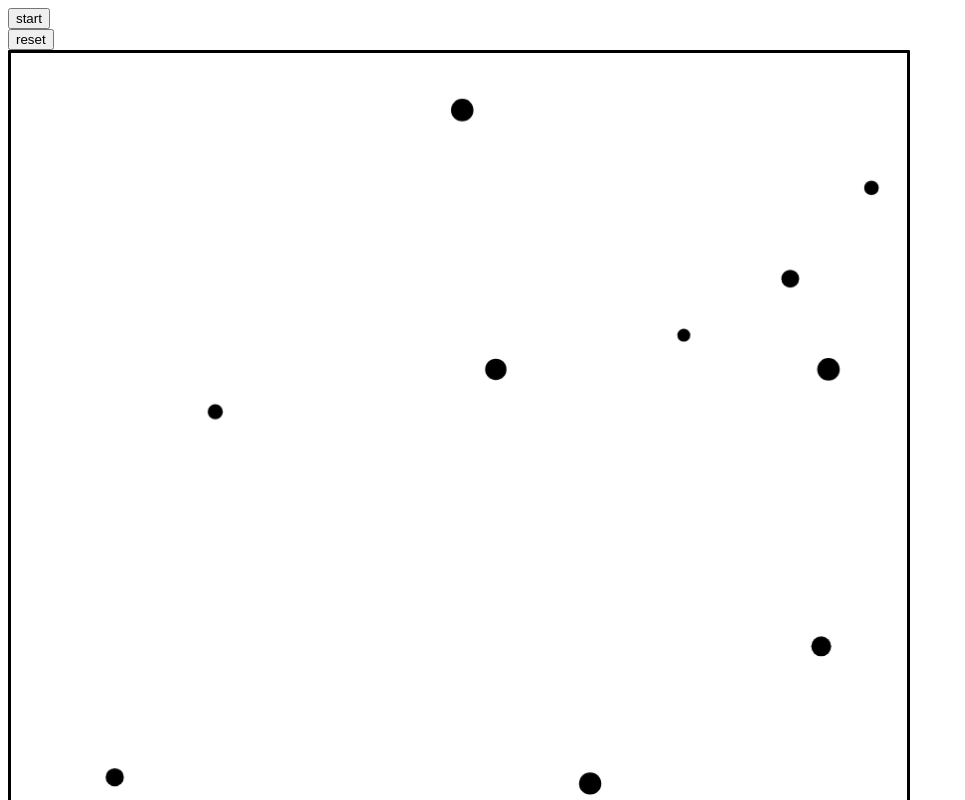
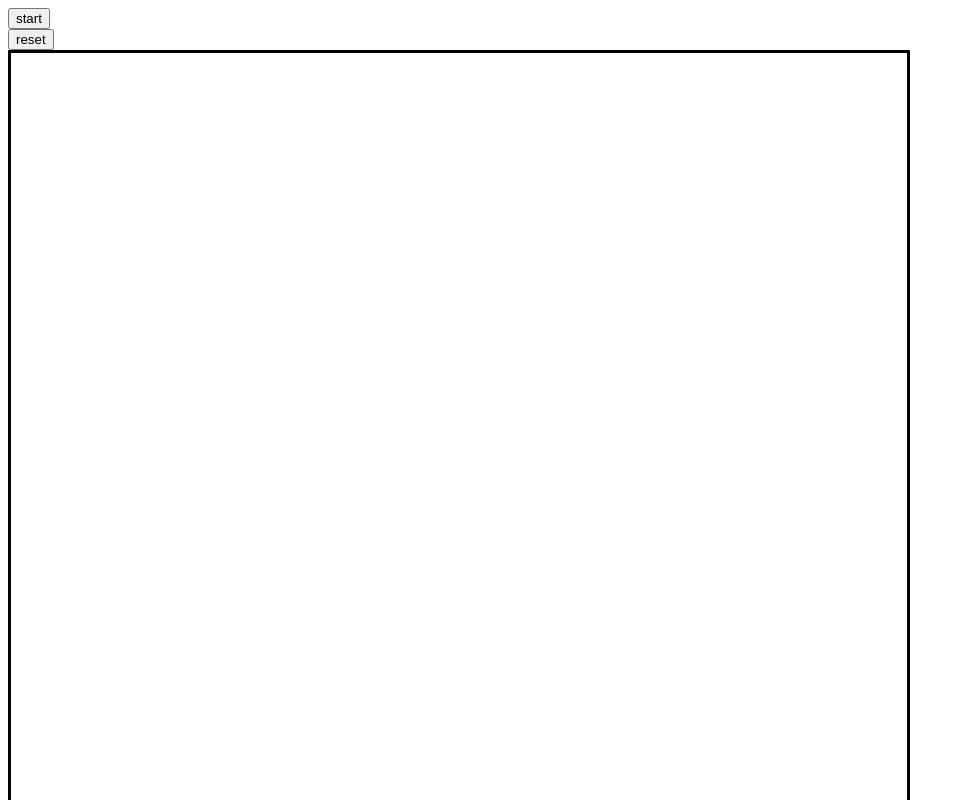
Before and after one commit to bogumil-latuszek/programowanie_w_javascript, a plain HTML site: page cw8/index.html in a window 1280 px wide. Both pictures are taken after a click on the button "reset". Shown: the top 800 px of the page, without its empty margins (0-965 px from the left). Drawn offline with Linux system fonts and the light colour scheme.

Commit message:
start and reset buttons working

```diff
--- a/cw8/index.html
+++ b/cw8/index.html
@@ -11,10 +11,10 @@
 
 <body>
   <div>
-    <button> start </button>
+    <button id="start"> start </button>
   </div>
   <div>
-    <button> reset </button>
+    <button id="reset"> reset </button>
   </div>
   <div >
     <canvas id="canvas"></canvas>
--- a/cw8/index.js
+++ b/cw8/index.js
@@ -1,6 +1,3 @@
-var start = document.getElementById("start");
-var reset = document.getElementById("reset");
-
 var canv = document.getElementById("canvas");
 var balls = [];
 
@@ -21,16 +18,34 @@ let ball = {
     vectory: -1
 }
 GenerateRandomBalls(30, balls, canv);
+let stop_animating = false;
 
-animate()
+var start_button = document.getElementById("start");
+start_button.addEventListener("click", ()=>{
+    stop_animating = false;
+    animate();
+});
+
+var reset_button = document.getElementById("reset");
+reset_button.addEventListener("click", ()=>{
+    stop_animating = true;
+    ctx.clearRect(0, 0, canv.width, canv.height);
+    GenerateRandomBalls(30, balls, canv);
+});
+
 function animate(){
+    if(stop_animating){
+       return true; // get out
+    }
     // aktualizuj polozenie
     UpdatePositions(balls);
     //wyczysc canvas
     ctx.clearRect(0, 0, canv.width, canv.height);
     // narysuj na canvas
     DrawBalls(balls);
-    requestAnimationFrame(animate) // this loops to the start, calling itself but will be processed only on request
+    if(!stop_animating){
+        requestAnimationFrame(animate) // this loops to the start, calling itself but will be processed only on request
+    }
 }
 
 function GenerateRandomBalls(quantity, balls_list, canvas){
```
